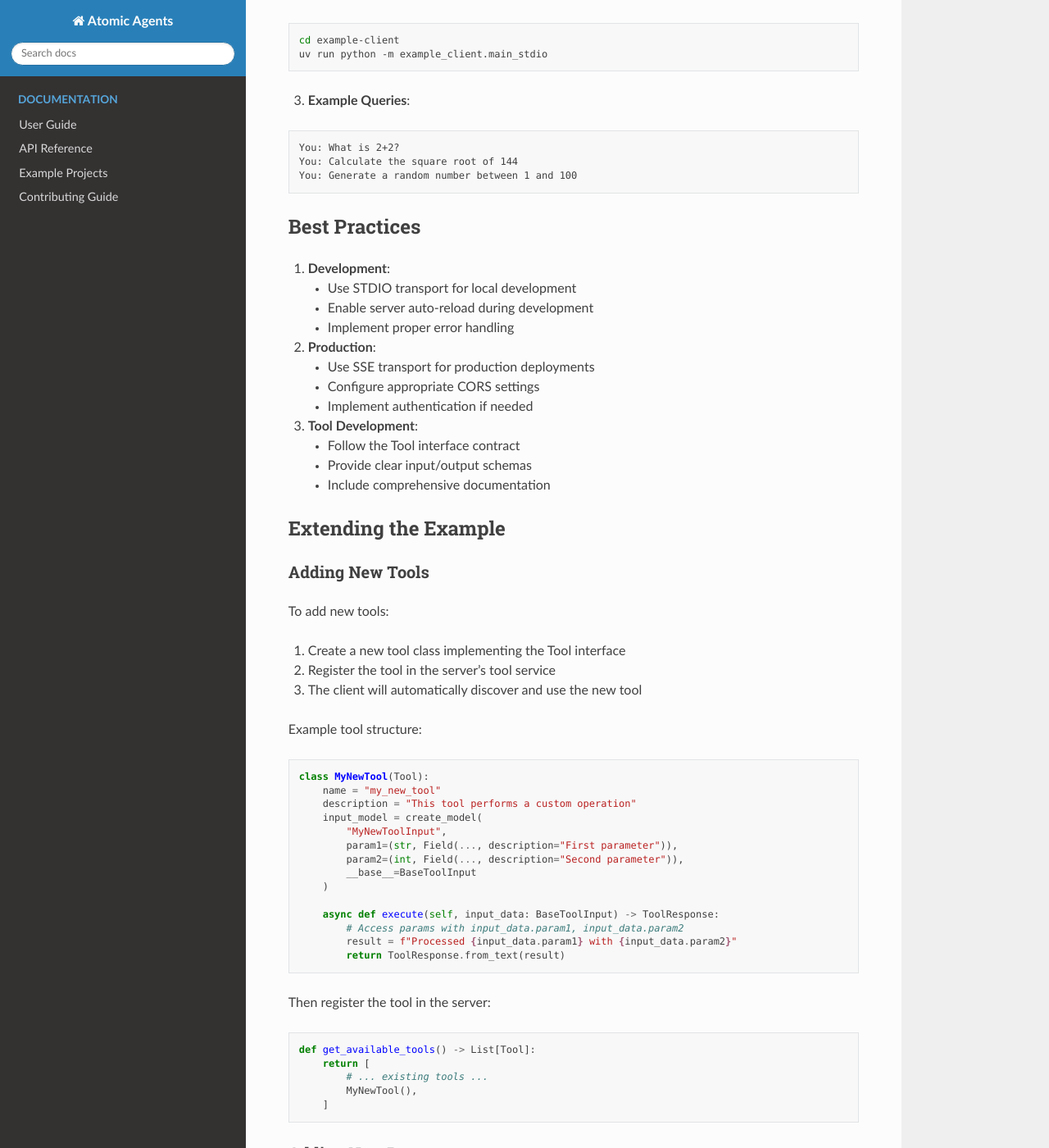
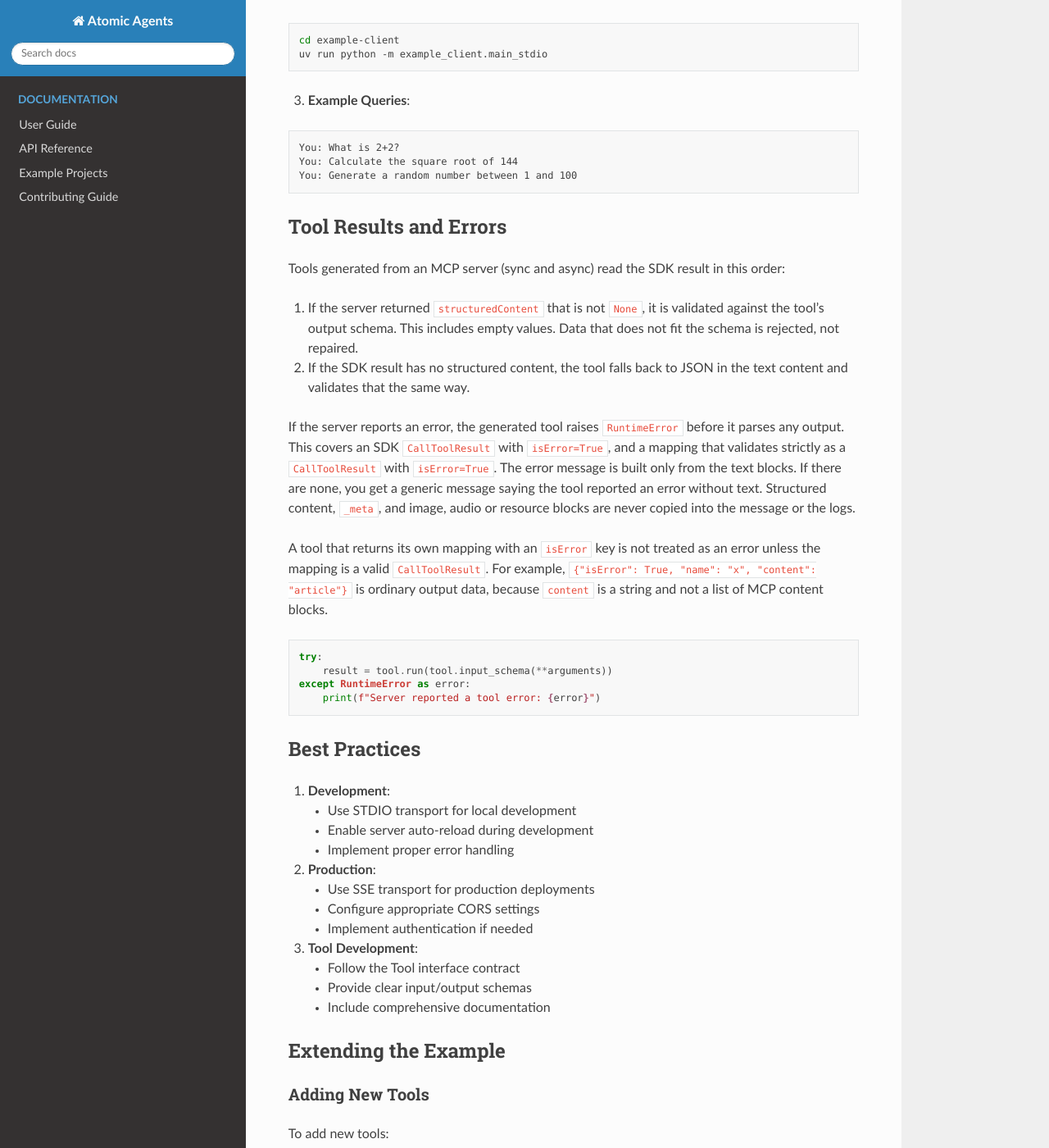
Before and after one commit to setoyoki0221-gif/atomic-agents, a Sphinx documentation site: the page built from docs/examples/mcp_agent.md, in a window 1280 px wide and 1400 px high, scrolled down 9604 px. Shown: the whole window at 82% size. Built offline with Sphinx 7.4.7 and the Read the Docs theme 3.1.0, drawn with Linux system fonts in a browser that asks for light colours.

Commit message:
Document MCP tool result precedence and error signaling
Delivered from Sidequest SQ-74 candidate 543681692589fd13eec0d61dc8b1a18de1c4d4b0.
Sphinx html build on the delivered tree: exit 0, 42 warnings, the only one
naming mcp_agent.md being the pre-existing orphan toctree warning.

Co-Authored-By: Claude Fable 5.1 <noreply@anthropic.com>

````diff
--- a/docs/examples/mcp_agent.md
+++ b/docs/examples/mcp_agent.md
@@ -453,6 +453,24 @@ You: Calculate the square root of 144
 You: Generate a random number between 1 and 100
 ```
 
+## Tool Results and Errors
+
+Tools generated from an MCP server (sync and async) read the SDK result in this order:
+
+1. If the server returned `structuredContent` that is not `None`, it is validated against the tool's output schema. This includes empty values. Data that does not fit the schema is rejected, not repaired.
+2. If the SDK result has no structured content, the tool falls back to JSON in the text content and validates that the same way.
+
+If the server reports an error, the generated tool raises `RuntimeError` before it parses any output. This covers an SDK `CallToolResult` with `isError=True`, and a mapping that validates strictly as a `CallToolResult` with `isError=True`. The error message is built only from the text blocks. If there are none, you get a generic message saying the tool reported an error without text. Structured content, `_meta`, and image, audio or resource blocks are never copied into the message or the logs.
+
+A tool that returns its own mapping with an `isError` key is not treated as an error unless the mapping is a valid `CallToolResult`. For example, `{"isError": True, "name": "x", "content": "article"}` is ordinary output data, because `content` is a string and not a list of MCP content blocks.
+
+```python
+try:
+    result = tool.run(tool.input_schema(**arguments))
+except RuntimeError as error:
+    print(f"Server reported a tool error: {error}")
+```
+
 ## Best Practices
 
 1. **Development**:
````
